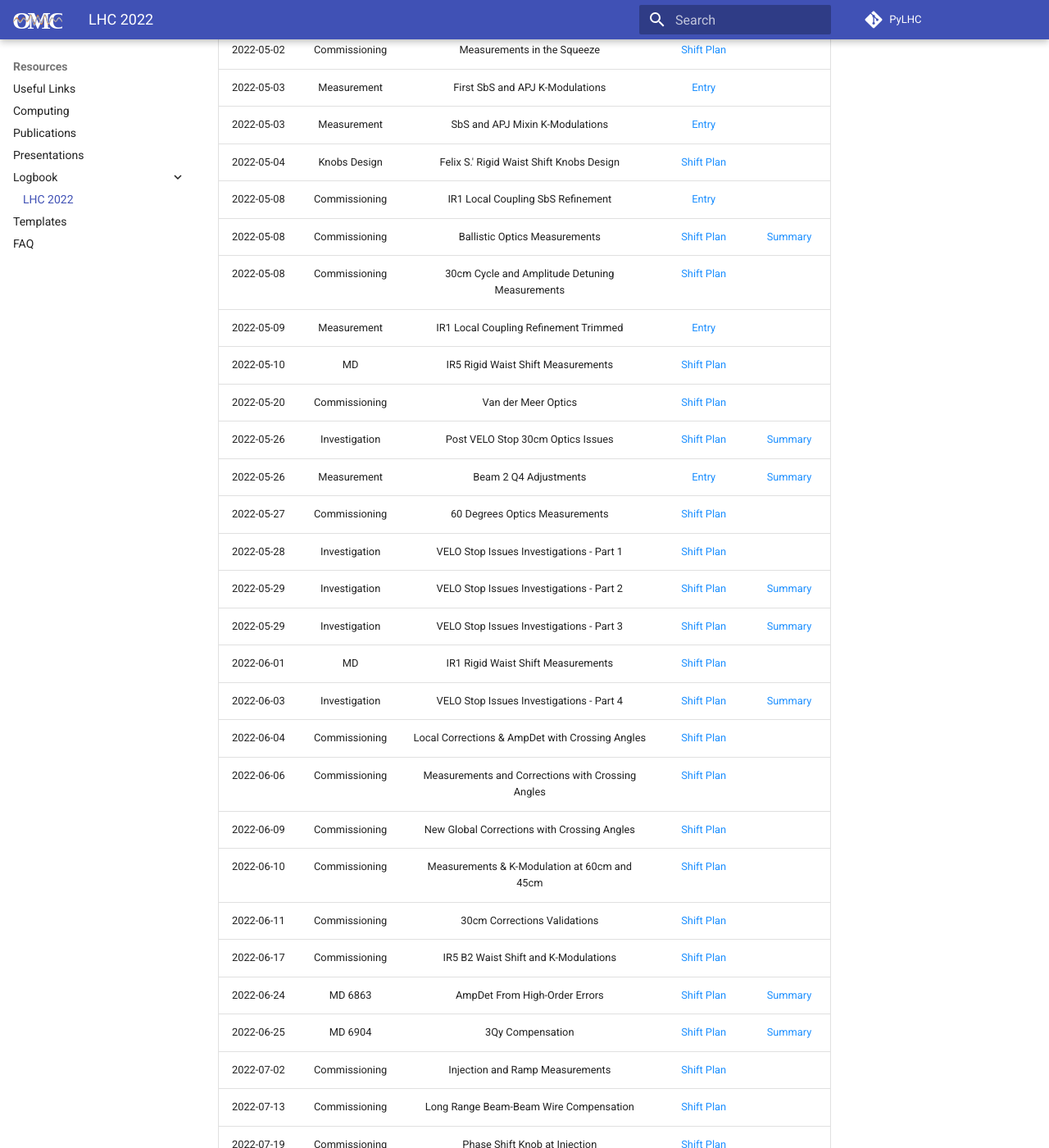
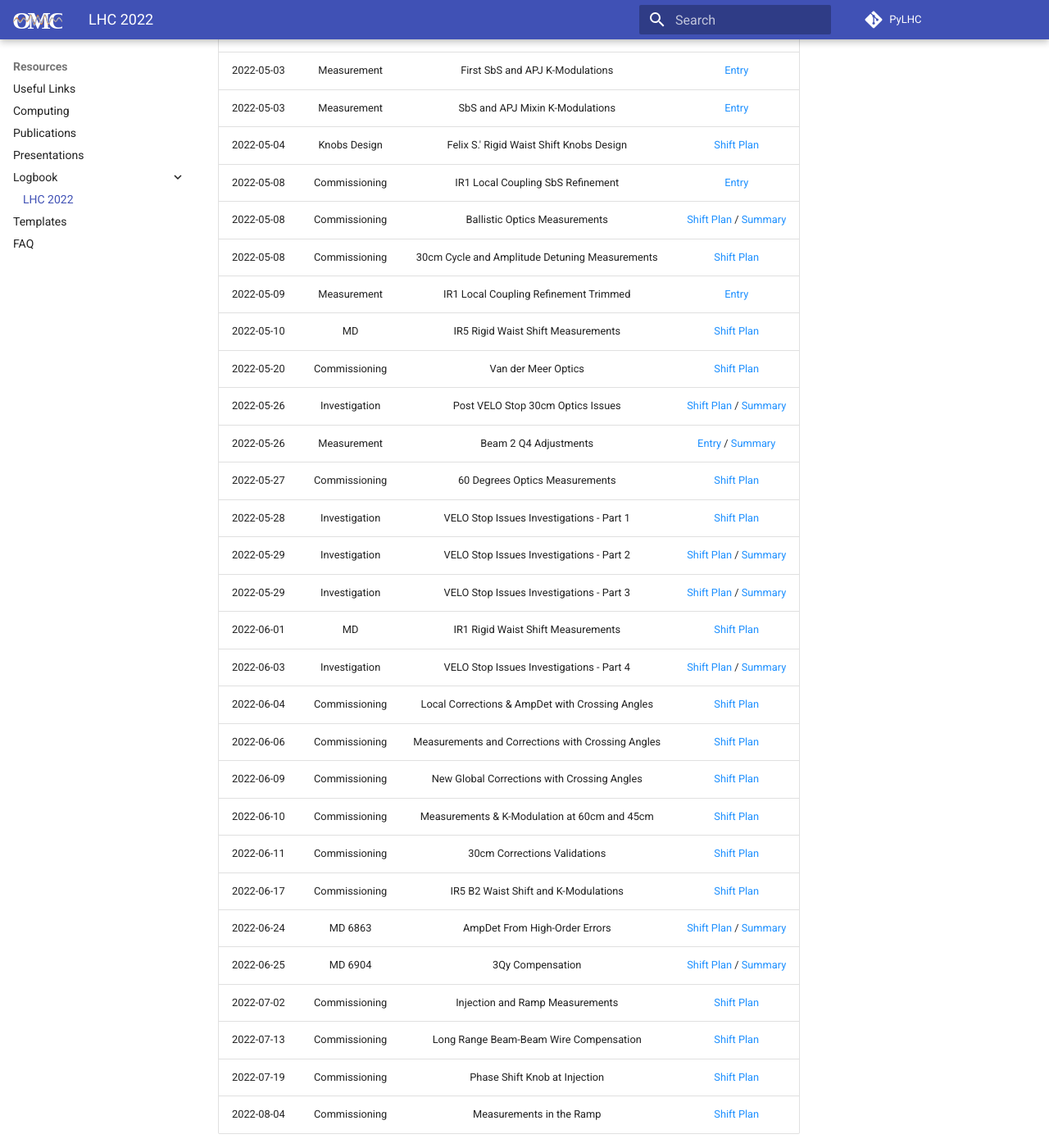
Before and after one commit to pylhc/pylhc.github.io, an MkDocs documentation site: the page built from docs/resources/logbook/2022_lhc.md, in a window 1280 px wide and 1400 px high, scrolled down 769 px. Shown: the whole window at 82% size. Built offline with MkDocs 1.6.1 and Material for MkDocs 9.7.7, drawn with Linux system fonts in a browser that asks for light colours; comment, search, counter and statistics services are not loaded.

Commit message:
single column

```diff
--- a/docs/resources/logbook/2022_lhc.md
+++ b/docs/resources/logbook/2022_lhc.md
@@ -8,45 +8,45 @@
     The sorting is done in the browser, so it will not be saved when you reload the page.
 
 
-| Date       |      Type     |                    Shift Purpose                     |                                  Logbook Link                                  |                                                                                |
-| :--------- | :-----------: | :--------------------------------------------------: | :----------------------------------------------------------------------------: | :----------------------------------------------------------------------------: |
-| 2022-04-23 | Commissioning |               Injection Linear Optics                |          [Shift Plan][inj_linear_optics]{target=\_blank .cern_login}           |                                                                                |
-| 2022-04-24 | Commissioning |              Injection NonLinear Optics              |         [Shift Plan][ink_nonlinear_optics]{target=\_blank .cern_login}         |                                                                                |
-| 2022-04-25 | Commissioning |             First Flat-Top Measurements              |         [Shift Plan][first_ramp_flat_top]{target=\_blank .cern_login}          |                                                                                |
-| 2022-04-26 |  Measurement  |        Flat-Top with MQTs & Local Corrections        |          [Entry][flattop_mqts_local_corr]{target=\_blank .cern_login}          |                                                                                |
-| 2022-04-27 | Commissioning |            First Squeeze to 60cm and 30cm            |        [Shift Plan][first_flattop_squeeze]{target=\_blank .cern_login}         |                                                                                |
-| 2022-04-28 |  Bug Report   |      SbS Bug with `acc-models-lhc` opticsfiles       |            [Entry][opticsfile_sbs_bug]{target=\_blank .cern_login}             |                                                                                |
-| 2022-04-28 | Commissioning |         First Ballistic Optics Measurements          |        [Shift Plan][first_ballistic_optics]{target=\_blank .cern_login}        |                                                                                |
-| 2022-05-02 | Commissioning |             Measurements in the Squeeze              |         [Shift Plan][squeeze_measurements]{target=\_blank .cern_login}         |                                                                                |
-| 2022-05-03 |  Measurement  |           First SbS and APJ K-Modulations            |            [Entry][first_sbs_apj_kmod]{target=\_blank .cern_login}             |                                                                                |
-| 2022-05-03 |  Measurement  |           SbS and APJ Mixin K-Modulations            |            [Entry][sbs_apj_mixin_kmod]{target=\_blank .cern_login}             |                                                                                |
-| 2022-05-04 | Knobs Design  |       Felix S.' Rigid Waist Shift Knobs Design       |    [Shift Plan][rigid_waist_shift_knobs_design]{target=\_blank .cern_login}    |                                                                                |
-| 2022-05-08 | Commissioning |          IR1 Local Coupling SbS Refinement           |     [Entry][ir1_local_coupling_sbs_refinement]{target=\_blank .cern_login}     |                                                                                |
-| 2022-05-08 | Commissioning |            Ballistic Optics Measurements             |    [Shift Plan][ballistic_optics_measurements]{target=\_blank .cern_login}     |   [Summary][ballistic_optics_measurements_sum]{target=\_blank .cern_login}     |
-| 2022-05-08 | Commissioning |      30cm Cycle and Amplitude Detuning Measurements  |   [Shift Plan][30cm_cycle_first_nonlinear_corr]{target=\_blank .cern_login}    |                                                                                |
-| 2022-05-09 |  Measurement  |        IR1 Local Coupling Refinement Trimmed         |    [Entry][ir1_local_coupling_refinement_trim]{target=\_blank .cern_login}     |                                                                                |
-| 2022-05-10 |      MD       |          IR5 Rigid Waist Shift Measurements          |  [Shift Plan][ir5_rigid_waist_shift_measurements]{target=\_blank .cern_login}  |                                                                                |
-| 2022-05-20 | Commissioning |                 Van der Meer Optics                  |   [Shift Plan][van_der_meer_optics_measurements]{target=\_blank .cern_login}   |                                                                                |
-| 2022-05-26 | Investigation |          Post VELO Stop 30cm Optics Issues           |  [Shift Plan][post_velo_stop_30cm_optics_issues]{target=\_blank .cern_login}   |   [Summary][post_velo_stop_summary_and_new_knobs]{target=\_blank .cern_login}  |
-| 2022-05-26 |  Measurement  |                Beam 2 Q4 Adjustments                 |   [Entry][beam_2_q4_adjustments_post_velo_stop]{target=\_blank .cern_login}    |   [Summary][post_velo_stop_summary_and_new_knobs]{target=\_blank .cern_login}  |
-| 2022-05-27 | Commissioning |            60 Degrees Optics Measurements            |    [Shift Plan][60_degrees_optics_measurements]{target=\_blank .cern_login}    |                                                                                |
-| 2022-05-28 | Investigation |       VELO Stop Issues Investigations - Part 1       |  [Shift Plan][velo_stop_issues_investigations_1]{target=\_blank .cern_login}   |                                                                                |
-| 2022-05-29 | Investigation |       VELO Stop Issues Investigations - Part 2       |  [Shift Plan][velo_stop_issues_investigations_2]{target=\_blank .cern_login}   |  [Summary][velo_stop_issues_investigations_2_sum]{target=\_blank .cern_login}  |
-| 2022-05-29 | Investigation |       VELO Stop Issues Investigations - Part 3       |  [Shift Plan][velo_stop_issues_investigations_3]{target=\_blank .cern_login}   |  [Summary][velo_stop_issues_investigations_3_sum]{target=\_blank .cern_login}  |
-| 2022-06-01 |      MD       |          IR1 Rigid Waist Shift Measurements          |  [Shift Plan][ir1_rigid_waist_shift_measurements]{target=\_blank .cern_login}  |                                                                                |
-| 2022-06-03 | Investigation |       VELO Stop Issues Investigations - Part 4       |  [Shift Plan][velo_stop_issues_investigations_4]{target=\_blank .cern_login}   |  [Summary][velo_stop_issues_investigations_4_sum]{target=\_blank .cern_login}  |
-| 2022-06-04 | Commissioning |   Local Corrections & AmpDet with Crossing Angles    |  [Shift Plan][local_corr_ampdet_crossing_angles]{target=\_blank .cern_login}   |                                                                                |
-| 2022-06-06 | Commissioning |  Measurements and Corrections with Crossing Angles   |  [Shift Plan][measurements_corr_crossing_angles]{target=\_blank .cern_login}   |                                                                                |
-| 2022-06-09 | Commissioning |     New Global Corrections with Crossing Angles      |   [Shift Plan][new_global_corr_crossing_angles]{target=\_blank .cern_login}    |                                                                                |
-| 2022-06-10 | Commissioning |     Measurements & K-Modulation at 60cm and 45cm     | [Shift Plan][measurements_kmod_60cm_45cm_new_corr]{target=\_blank .cern_login} |                                                                                |
-| 2022-06-11 | Commissioning |             30cm Corrections Validations             |        [Shift Plan][30cm_corr_validations]{target=\_blank .cern_login}         |                                                                                |
-| 2022-06-17 | Commissioning |         IR5 B2 Waist Shift and K-Modulations         |   [Shift Plan][ir5_b2_waist_shift_kmodulations]{target=\_blank .cern_login}    |                                                                                |
-| 2022-06-24 |  MD 6863      |            AmpDet From High-Order Errors             |     [Shift Plan][ampdet_high_order_errors_md]{target=\_blank .cern_login}      |     [Summary][ampdet_high_order_errors_md_sum]{target=\_blank .cern_login}     |
-| 2022-06-25 |  MD 6904      |                  3Qy Compensation                    |         [Shift Plan][3qy_compensation_md]{target=\_blank .cern_login}          |         [Summary][3qy_compensation_md_sum]{target=\_blank .cern_login}         |
-| 2022-07-02 | Commissioning |           Injection and Ramp Measurements            |     [Shift Plan][injection_ramp_measurements]{target=\_blank .cern_login}      |                                                                                |
-| 2022-07-13 | Commissioning |        Long Range Beam-Beam Wire Compensation        |    [Shift Plan][long_range_beam_beam_wire_comp]{target=\_blank .cern_login}    |                                                                                |
-| 2022-07-19 | Commissioning |            Phase Shift Knob at Injection             |      [Shift Plan][phase_shift_knob_injection]{target=\_blank .cern_login}      |                                                                                |
-| 2022-08-04 | Commissioning |               Measurements in the Ramp               |          [Shift Plan][measurements_ramp]{target=\_blank .cern_login}           |                                                                                |
+| Date       |     Type      |                   Shift Purpose                   |                                                                        Logbook Link                                                                        |
+| :--------- | :-----------: | :-----------------------------------------------: | :--------------------------------------------------------------------------------------------------------------------------------------------------------: |
+| 2022-04-23 | Commissioning |              Injection Linear Optics              |                                                [Shift Plan][inj_linear_optics]{target=\_blank .cern_login}                                                 |
+| 2022-04-24 | Commissioning |            Injection NonLinear Optics             |                                               [Shift Plan][ink_nonlinear_optics]{target=\_blank .cern_login}                                               |
+| 2022-04-25 | Commissioning |            First Flat-Top Measurements            |                                               [Shift Plan][first_ramp_flat_top]{target=\_blank .cern_login}                                                |
+| 2022-04-26 |  Measurement  |      Flat-Top with MQTs & Local Corrections       |                                                [Entry][flattop_mqts_local_corr]{target=\_blank .cern_login}                                                |
+| 2022-04-27 | Commissioning |          First Squeeze to 60cm and 30cm           |                                              [Shift Plan][first_flattop_squeeze]{target=\_blank .cern_login}                                               |
+| 2022-04-28 |  Bug Report   |     SbS Bug with `acc-models-lhc` opticsfiles     |                                                  [Entry][opticsfile_sbs_bug]{target=\_blank .cern_login}                                                   |
+| 2022-04-28 | Commissioning |        First Ballistic Optics Measurements        |                                              [Shift Plan][first_ballistic_optics]{target=\_blank .cern_login}                                              |
+| 2022-05-02 | Commissioning |            Measurements in the Squeeze            |                                               [Shift Plan][squeeze_measurements]{target=\_blank .cern_login}                                               |
+| 2022-05-03 |  Measurement  |          First SbS and APJ K-Modulations          |                                                  [Entry][first_sbs_apj_kmod]{target=\_blank .cern_login}                                                   |
+| 2022-05-03 |  Measurement  |          SbS and APJ Mixin K-Modulations          |                                                  [Entry][sbs_apj_mixin_kmod]{target=\_blank .cern_login}                                                   |
+| 2022-05-04 | Knobs Design  |     Felix S.' Rigid Waist Shift Knobs Design      |                                          [Shift Plan][rigid_waist_shift_knobs_design]{target=\_blank .cern_login}                                          |
+| 2022-05-08 | Commissioning |         IR1 Local Coupling SbS Refinement         |                                           [Entry][ir1_local_coupling_sbs_refinement]{target=\_blank .cern_login}                                           |
+| 2022-05-08 | Commissioning |           Ballistic Optics Measurements           |     [Shift Plan][ballistic_optics_measurements]{target=\_blank .cern_login} / [Summary][ballistic_optics_measurements_sum]{target=\_blank .cern_login}     |
+| 2022-05-08 | Commissioning |  30cm Cycle and Amplitude Detuning Measurements   |                                         [Shift Plan][30cm_cycle_first_nonlinear_corr]{target=\_blank .cern_login}                                          |
+| 2022-05-09 |  Measurement  |       IR1 Local Coupling Refinement Trimmed       |                                          [Entry][ir1_local_coupling_refinement_trim]{target=\_blank .cern_login}                                           |
+| 2022-05-10 |      MD       |        IR5 Rigid Waist Shift Measurements         |                                        [Shift Plan][ir5_rigid_waist_shift_measurements]{target=\_blank .cern_login}                                        |
+| 2022-05-20 | Commissioning |                Van der Meer Optics                |                                         [Shift Plan][van_der_meer_optics_measurements]{target=\_blank .cern_login}                                         |
+| 2022-05-26 | Investigation |         Post VELO Stop 30cm Optics Issues         | [Shift Plan][post_velo_stop_30cm_optics_issues]{target=\_blank .cern_login} / [Summary][post_velo_stop_summary_and_new_knobs]{target=\_blank .cern_login}  |
+| 2022-05-26 |  Measurement  |               Beam 2 Q4 Adjustments               |  [Entry][beam_2_q4_adjustments_post_velo_stop]{target=\_blank .cern_login} / [Summary][post_velo_stop_summary_and_new_knobs]{target=\_blank .cern_login}   |
+| 2022-05-27 | Commissioning |          60 Degrees Optics Measurements           |                                          [Shift Plan][60_degrees_optics_measurements]{target=\_blank .cern_login}                                          |
+| 2022-05-28 | Investigation |     VELO Stop Issues Investigations - Part 1      |                                        [Shift Plan][velo_stop_issues_investigations_1]{target=\_blank .cern_login}                                         |
+| 2022-05-29 | Investigation |     VELO Stop Issues Investigations - Part 2      | [Shift Plan][velo_stop_issues_investigations_2]{target=\_blank .cern_login} / [Summary][velo_stop_issues_investigations_2_sum]{target=\_blank .cern_login} |
+| 2022-05-29 | Investigation |     VELO Stop Issues Investigations - Part 3      | [Shift Plan][velo_stop_issues_investigations_3]{target=\_blank .cern_login} / [Summary][velo_stop_issues_investigations_3_sum]{target=\_blank .cern_login} |
+| 2022-06-01 |      MD       |        IR1 Rigid Waist Shift Measurements         |                                        [Shift Plan][ir1_rigid_waist_shift_measurements]{target=\_blank .cern_login}                                        |
+| 2022-06-03 | Investigation |     VELO Stop Issues Investigations - Part 4      | [Shift Plan][velo_stop_issues_investigations_4]{target=\_blank .cern_login} / [Summary][velo_stop_issues_investigations_4_sum]{target=\_blank .cern_login} |
+| 2022-06-04 | Commissioning |  Local Corrections & AmpDet with Crossing Angles  |                                        [Shift Plan][local_corr_ampdet_crossing_angles]{target=\_blank .cern_login}                                         |
+| 2022-06-06 | Commissioning | Measurements and Corrections with Crossing Angles |                                        [Shift Plan][measurements_corr_crossing_angles]{target=\_blank .cern_login}                                         |
+| 2022-06-09 | Commissioning |    New Global Corrections with Crossing Angles    |                                         [Shift Plan][new_global_corr_crossing_angles]{target=\_blank .cern_login}                                          |
+| 2022-06-10 | Commissioning |   Measurements & K-Modulation at 60cm and 45cm    |                                       [Shift Plan][measurements_kmod_60cm_45cm_new_corr]{target=\_blank .cern_login}                                       |
+| 2022-06-11 | Commissioning |           30cm Corrections Validations            |                                              [Shift Plan][30cm_corr_validations]{target=\_blank .cern_login}                                               |
+| 2022-06-17 | Commissioning |       IR5 B2 Waist Shift and K-Modulations        |                                         [Shift Plan][ir5_b2_waist_shift_kmodulations]{target=\_blank .cern_login}                                          |
+| 2022-06-24 |    MD 6863    |           AmpDet From High-Order Errors           |       [Shift Plan][ampdet_high_order_errors_md]{target=\_blank .cern_login} / [Summary][ampdet_high_order_errors_md_sum]{target=\_blank .cern_login}       |
+| 2022-06-25 |    MD 6904    |                 3Qy Compensation                  |               [Shift Plan][3qy_compensation_md]{target=\_blank .cern_login} / [Summary][3qy_compensation_md_sum]{target=\_blank .cern_login}               |
+| 2022-07-02 | Commissioning |          Injection and Ramp Measurements          |                                           [Shift Plan][injection_ramp_measurements]{target=\_blank .cern_login}                                            |
+| 2022-07-13 | Commissioning |      Long Range Beam-Beam Wire Compensation       |                                          [Shift Plan][long_range_beam_beam_wire_comp]{target=\_blank .cern_login}                                          |
+| 2022-07-19 | Commissioning |           Phase Shift Knob at Injection           |                                            [Shift Plan][phase_shift_knob_injection]{target=\_blank .cern_login}                                            |
+| 2022-08-04 | Commissioning |             Measurements in the Ramp              |                                                [Shift Plan][measurements_ramp]{target=\_blank .cern_login}                                                 |
 
 
 <!-- All the links below -->
```
